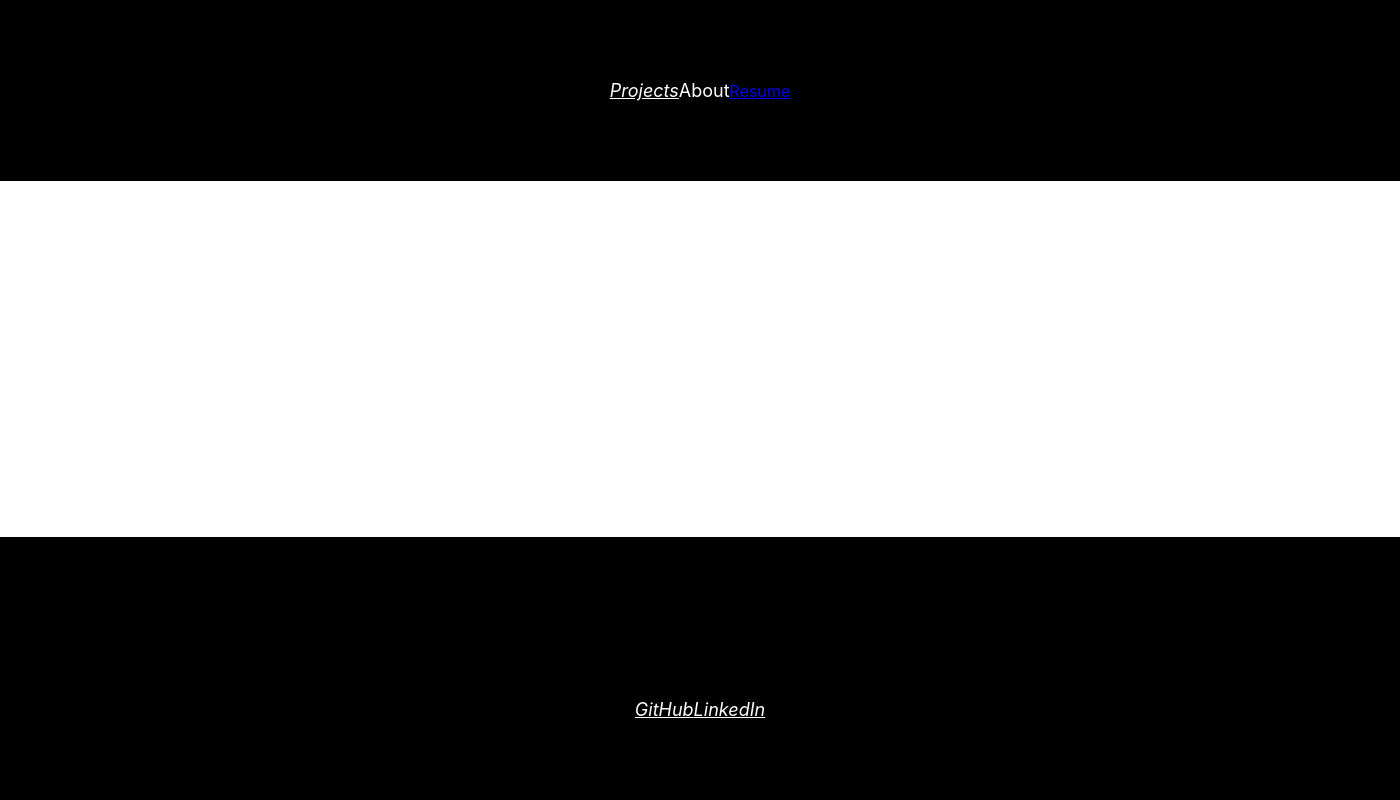
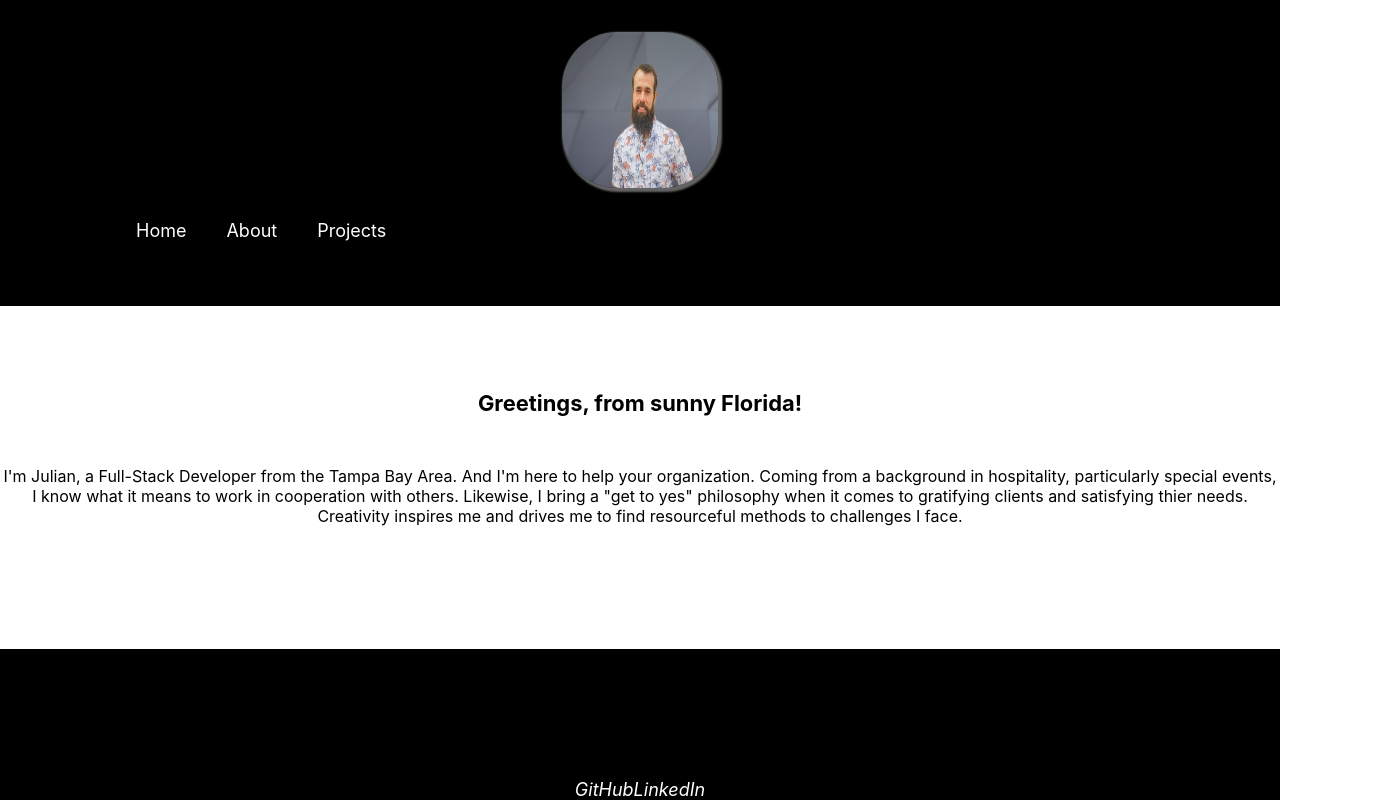
Before and after one commit to Job85/my-portfolio, a React (Create React App) app: page /about in a window 1280 px wide. Shown: the whole page, 1400 px wide, since content can reach past the window. Built offline with nearby package versions, Linux system fonts and the light colour scheme.

Commit message:
styled header

```diff
--- a/src/App.css
+++ b/src/App.css
@@ -1,8 +1,13 @@
+/* * {
+  box-sizing: border-box;
+  text-align: center;
+} */
+
 .App {
   text-align: center;
 }
 
-/* .App-header {
+.App-header {
   background-color: #282c34;
   min-height: 30vh;
   display: flex;
@@ -11,15 +16,15 @@
   justify-content: center;
   font-size: calc(10px + 2vmin);
   color: white;
-} */
+}
 
-/* .App-link {
+.App-link {
   color: #ffffff;
 }
 
 .App-link:hover {
   color: green;
-} */
+}
 
 
 @font-face {
--- a/src/components/ComopnentStyles.jsx
+++ b/src/components/ComopnentStyles.jsx
@@ -1,36 +1,44 @@
 import styled from 'styled-components';
+import { FaBars } from 'react-icons/fa';
 
 // export const Box = styled.div`
-//     width: ${(props) => props.width}
-//     height: ${(props) => props.height};
-//     background-color: ${(props) => props.backgroundColor};
-//     bottom: ${(props) => props.bottom};
-//     top: ${(props) => props.top};
-//     position: ${(props) => props.position};
-//     padding: ${(props) => props.padding};
-//     border: ${(props) => props.border}
-//     margin: ${(props) => props.margin};
-//     display: ${(props) => props.display};
-//     flex-direction: ${(props) => props.flexDirection};
-//     justify-content: ${(props) => props.justifyContent};
-//     font-size: ${(props) => props.fontSize};
-//     color: ${(props) => props.color}
+//    width: ${(props) => props.width};
+//    height: ${(props) => props.height};
+//    background-color: ${(props) => props.backgroundColor};
+//    bottom: ${(props) => props.bottom};
+//    top: ${(props) => props.top};
+//    position: ${(props) => props.position};
+//    padding: ${(props) => props.padding};
+//    border: ${(props) => props.border};
+//    margin: ${(props) => props.margin};
+//    display: ${(props) => props.display};
+//    flex-direction: ${(props) => props.flexDirection};
+//    justify-content: ${(props) => props.justifyContent};
+//    font-size: ${(props) => props.fontSize};
+//    color: ${(props) => props.color}
 
-
-//     `
+// `
 
 // export const Link = styled.link`
 // &:active {
 //     background-color: ${props.backgroundColor};
 // }
 // `
-
+// @font-face {
+//     font-family: 'matrixFont';
+//     src: url(./matrixFont.ttf);
+//   }
 
 
 export const FooterBox = styled.div`
-    padding: 80px 60px;
+    padding-top: 3rem;
+    padding-bottom: 0px;
+    /* padding: 3rem 0px; */
     background: black;
+    max-height: 10rem;
     position: absolute;
+    left: 0;
+    right: 0;
     bottom: 0;
     width: 100%;
 
@@ -43,7 +51,7 @@ export const FooterContainer = styled.div`
     display: flex;
     flex-direction: column;
     justify-content: center;
-    mad-width: 1000px;
+    max-width: 100vw;
     margin: 0 auto;
 `;
 
@@ -51,7 +59,7 @@ export const FooterLink = styled.a`
 color: #fff;
 margin-bottom: 20px;
 font-size: 18px;
-text-decorations: none;
+text-decoration: none;
 
 &:hover {
     color: green;
@@ -60,11 +68,17 @@ text-decorations: none;
 `;
 
 export const NavBox = styled.div`
-    padding: 80px 60px;
+    box-sizing: border-box;
+    padding: 2rem;
+    text-align: center;
+    // display: grid;
+    // flex-direction: column;
+    /* padding: 10px 10px; */
     background: black;
     position: absolute;
     top: 0;
-    width: 100%;
+    width: 100vw;
+    /* min-height: 30vh; */
 
     @media (mad-width: 1000px) {
         padding: 70 px 30px;
@@ -72,21 +86,102 @@ export const NavBox = styled.div`
 `;
 
 export const NavContainer = styled.div`
+
     display: flex;
     flex-direction: column;
-    justify-content: center;
-    mad-width: 1000px;
+    justify-content: space-between;
+    max-width: 100vw;
     margin: 0 auto;
 `;
 
-export const NavLink = styled.a`
+export const NavUl = styled.ul`
+display: flex;
+a {
+    text-decoration: none;
+}
+
+ul {
+    color: #fff;
+    justify-content: space-between;
+    margin-bottom: 20px;
+    font-size: 18px;
+    text-decoration: none;
+    &:hover {
+        color: green;
+        transition: 200ms ease-in;
+    }
+}
+
+.current {
+    ul {
+        border-bottom: 2px solid green;
+    }
+}
+`;
+
+export const links = [
+    { name: 'Home', path: '/' },
+    { name: 'About', path: '/about' },
+    { name: 'Projects', path: '/projects' },
+    // {
+    //     name: 'Resume', href: 'https://docs.google.com/document/d/e/2PACX-1vSiBcnyO1rayLM3WTUw2zhnm5lqbf3cd5wkEdOO3V1gzI2n8FyTaSRQ1wl8E-XH3GhEvEE2c9FnOLAl/pub',
+    //     target: '_blank'
+    // },
+]
+
+export const linkStyle = `
 color: #fff;
 margin-bottom: 20px;
 font-size: 18px;
-text-decorations: none;
+text-decoration: none;
 
 &:hover {
     color: green;
     transition: 200ms ease-in;
 }
-`;
+`
+
+export const Paragraph = styled.p`
+    margin-top: 50px;
+    margin-bottom: 20px;
+    min-height: 30vh;
+`
+
+export const Div = styled.h3`
+    margin-top: 150px;
+`
+
+export const Img = styled.img`
+    width: 6em;
+    height: 6em;
+    border-radius: 35%;
+    box-shadow: rgb(100 100 100) 2px 2px 2px 2px;
+    transition: all 0.6s ease 0s;
+`
+
+export const Nav = styled.nav`
+    background: #000;
+    height: 80px;
+    margin-top: -80px;
+    display: flex;
+    justify-content: center;
+    align-items: center;
+    font-size: 1rem;
+    position: sticky;
+    top: 0;
+    z-index: 10;
+
+    @media screen and (max-width: 960px) {
+        transition: 0.8s all ease;
+    }
+`
+
+export const NavBarContainer = styled.div`
+    display: flex;
+    justify-content: space-between;
+    height: 80px;
+    z-index: 1;
+    width: 100%;
+    padding: 0 24px;
+    max-width: 1100px;
+`
--- a/src/components/Footer.jsx
+++ b/src/components/Footer.jsx
@@ -9,12 +9,12 @@ const Footer = () => {
             <FooterContainer>
                 <div>
                     <h1>Social Links</h1>
-                    <FooterLink href='https://github.com/Job85'>
+                    <FooterLink href='https://github.com/Job85' target='_blank'>
                         <i className='FaGithubSquare'>
                             <span>GitHub</span>
                         </i>
                     </FooterLink>
-                    <FooterLink href='https://www.linkedin.com/in/julian-jernigan813/'>
+                    <FooterLink href='https://www.linkedin.com/in/julian-jernigan813/' target='_blank'>
                         <i className='linkedin'>
                             <span>LinkedIn</span>
                         </i>
--- a/src/components/Header.jsx
+++ b/src/components/Header.jsx
@@ -1,26 +1,40 @@
 import React from 'react'
-// import { Link } from 'react-router-dom'
-// import pic from '../HeadShot.jpeg'
-import { NavBox, NavContainer, NavLink } from './ComopnentStyles'
+import { NavLink, Link } from 'react-router-dom'
+import pic from '../images/mypic.jpeg'
+import { NavBox, NavBarContainer, NavUl, links, Img } from './ComopnentStyles'
 const Header = () => {
 
     return (
         <NavBox>
-            <NavContainer>
+            <div>
+                <Img src={pic} alt="Julian" height={300} width={300} />
+            </div>
+            <NavBarContainer>
                 <div className='nav'>
-                    {/* <nav className='navbar'> */}
                     <div>
-                        <NavLink href='http://localhost:3000/projects'>
-                            <i className='projects'>
-                                <span>Projects</span>
-                            </i>
-                        </NavLink>
-                        <NavLink to='about'>About</NavLink>
-                        <a href='https://docs.google.com/document/d/e/2PACX-1vSiBcnyO1rayLM3WTUw2zhnm5lqbf3cd5wkEdOO3V1gzI2n8FyTaSRQ1wl8E-XH3GhEvEE2c9FnOLAl/pub' target='_blank'>Resume</a>
+                        <NavUl>
+                            {links.map((link, index) => (
+                                <NavLink key={index} to={link.path} exact activeClassName='current'>
+                                    <ul>{link.name}</ul>
+                                </NavLink>
+                            ))}
+                            {/* <NavLink to='projects'>
+                                Projects
+                            </NavLink>
+
+                            <NavLink to='about'>
+                                About
+                            </NavLink> */}
+                        </NavUl>
+                        {/* <Link
+                            href='https://docs.google.com/document/d/e/2PACX-1vSiBcnyO1rayLM3WTUw2zhnm5lqbf3cd5wkEdOO3V1gzI2n8FyTaSRQ1wl8E-XH3GhEvEE2c9FnOLAl/pub'
+                            target='_blank'
+                        >
+                            Resume
+                        </Link> */}
                     </div>
-                    {/* </nav> */}
                 </div>
-            </NavContainer>
+            </NavBarContainer>
         </NavBox>
     )
 }
--- a/src/pages/About.js
+++ b/src/pages/About.js
@@ -1,15 +1,17 @@
 import React from "react";
+import { Paragraph } from "../components/ComopnentStyles";
+import { Div } from "../components/ComopnentStyles";
 
 const About = () => {
 
     return (
         <div>
             <section>
+                <Div>
+                    <h3> Greetings, from sunny Florida!</h3>
+                </Div>
                 <div>
-                    <h3> Greetings, from sunny Florida!</h3>
-                </div>
-                <div>
-                    <p>
+                    <Paragraph>
                         I'm Julian, a Full-Stack Developer from the Tampa Bay Area. And I'm here to help your organization.
                         Coming from a background in hospitality,
                         particularly special events, I know what it means to work in cooperation with others. Likewise, I bring
@@ -17,7 +19,7 @@ const About = () => {
                         "get to yes" philosophy when it comes to gratifying clients and satisfying thier needs. Creativity
                         inspires
                         me and drives me to find resourceful methods to challenges I face.
-                    </p>
+                    </Paragraph>
                 </div>
             </section>
         </div>
--- a/src/pages/Home.js
+++ b/src/pages/Home.js
@@ -1,10 +1,11 @@
+import React from "react"
 // import MatrixRain from "../components/MatrixRain";
 
 const Home = () => {
 
     return (
         <div>
-            {/* <MatrixRain /> */}
+            Home{/* <MatrixRain /> */}
         </div>
     )
 }
--- a/src/pages/Project.js
+++ b/src/pages/Project.js
@@ -1,16 +1,14 @@
 import React from "react"
-import { useNavigate } from 'react-router-dom'
-
+import { Div } from "../components/ComopnentStyles"
 
 const Project = () => {
-    // let navigate = useNavigate()
 
     return (
-        <div>
+        <Div>
             <a href="https://job85.github.io/One_Ring_Trivia/" target="_blank">One Ring Trivia</a>
             <a href="https://restaurant-inventory-app.herokuapp.com/" target="_blank">Restaurant Inventory App</a>
             <a href="https://guarded-ravine-20374.herokuapp.com/" target="_blank">SoccerGram</a>
-        </div>
+        </Div>
     )
 
 }
```
Also changed, not shown: src/reportWebVitals.js (deleted, +0 -13 lines), src/setupTests.js (deleted, +0 -5 lines), src/index.css (line endings or trailing spaces), src/logo.svg (deleted), 1 other file (tests, documents, lock files or other folders).
